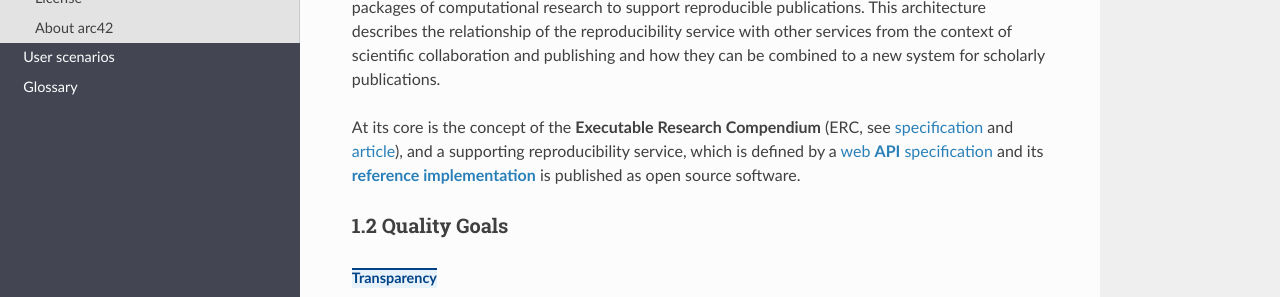
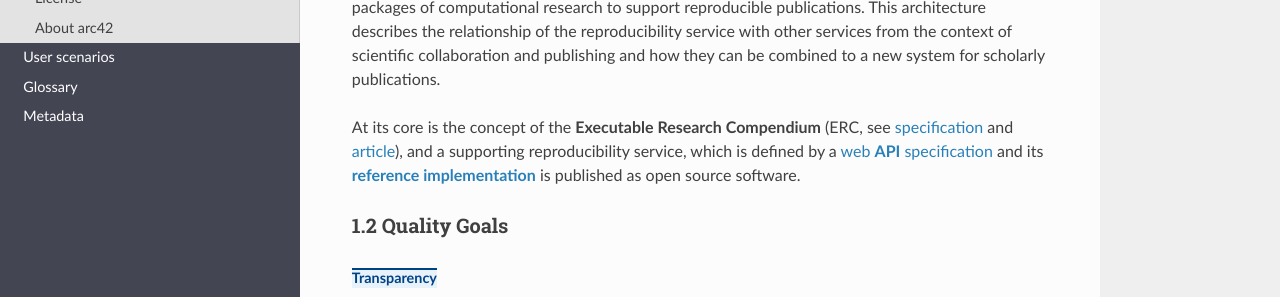
Before and after one commit to o2r-project/architecture, an MkDocs documentation site: the page built from docs/index.md, in a window 1280 px wide. Shown: the part 331-628 px from the top of the page. Built offline with MkDocs 1.6.1, drawn with Linux system fonts in a browser that asks for light colours; nearby versions of some CDN libraries; old or Windows-style settings are respelled for this version of MkDocs.

Commit message:
publish metadata docs in html page

```diff
--- a/mkdocs.yml
+++ b/mkdocs.yml
@@ -5,11 +5,11 @@ pages:
   - Architecture: index.md
   - User scenarios: user-scenarios.md
   - Glossary: glossary.md
-theme: readthedocs # flatly
+  - Metadata: metadata.md
+theme: readthedocs
 site_author: o2r project
 site_dir: site
 theme_dir: custom_theme
-site_dir: site
 extra_css: [arc42.css]
 repo_url: https://github.com/o2r-project/architecture
 repo_name: GitHub
```
Also changed, not shown: docs/metadata.md (renamed from METADATA.md).
